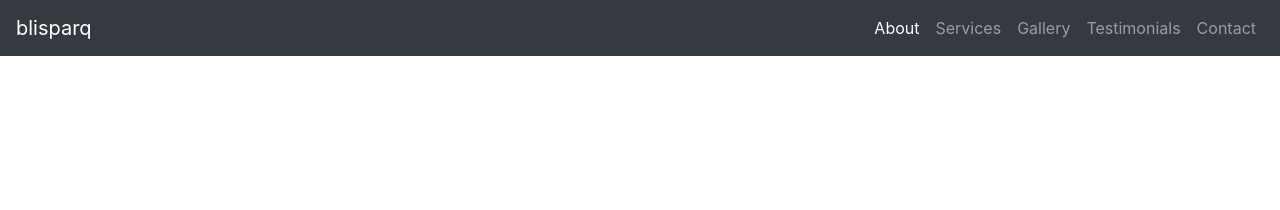
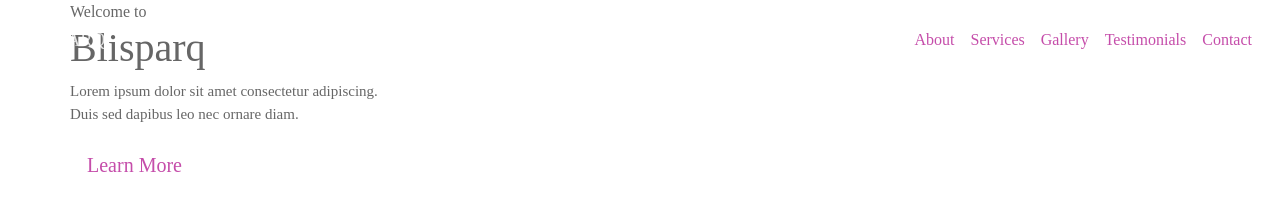
Before and after one commit to hellobree/HelloBree, a plain HTML site: page app/index.html in a window 1280 px wide. Drawn offline with nearby package versions, Linux system fonts and the light colour scheme.

Commit message:
Navigation - still need to complete header

```diff
--- a/app/index.html
+++ b/app/index.html
@@ -7,11 +7,14 @@
 
     <!-- Bootstrap CSS -->
     <link rel="stylesheet" href="https://stackpath.bootstrapcdn.com/bootstrap/4.1.1/css/bootstrap.min.css" integrity="sha384-WskhaSGFgHYWDcbwN70/dfYBj47jz9qbsMId/iRN3ewGhXQFZCSftd1LZCfmhktB" crossorigin="anonymous">
-
+    <!--Font Awesome-->
+    <link rel="stylesheet" href="https://use.fontawesome.com/releases/v5.0.13/css/all.css" integrity="sha384-DNOHZ68U8hZfKXOrtjWvjxusGo9WQnrNx2sqG0tfsghAvtVlRW3tvkXWZh58N9jp" crossorigin="anonymous">
+    <!---Custom CSS-->
+    <link rel="stylesheet" href="../dist/stylesheet.css">
     <title>Hello Bree!</title>
   </head>
   <body>
-    <nav class="navbar navbar-expand-md navbar-dark bg-dark fixed-top">
+    <nav id="menu" class="navbar navbar-expand-md fixed-top">
     <a class="navbar-brand" href="#">blisparq</a>
     <button class="navbar-toggler" type="button" data-toggle="collapse" data-target="#navbarsExampleDefault" aria-controls="navbarsExampleDefault" aria-expanded="false" aria-label="Toggle navigation">
       <span class="navbar-toggler-icon"></span>
@@ -38,9 +41,25 @@
 
 <!--/nav-->
     <!--Main-->
-    <section id="head">
-
-    </section>
+    <header id="header">
+      <div class="intro">
+        <div class="overlay">
+          <div class="container">
+            <div class="row">
+              <div class="intro-text">
+                <span>Welcome to</span>
+                <h1>Blisparq</h1>
+                <p>Lorem ipsum dolor sit amet consectetur adipiscing.
+                  <br>
+                    Duis sed dapibus leo nec ornare diam.
+                </p>
+                <a href="#about" class="btn btn-custtom btn-lg">Learn More</a>
+              </div>
+            </div>
+          </div>
+        </div>
+      </div>
+    </header>
 
 
     <!-- Optional JavaScript -->
--- /dev/null
+++ b/app/styles/scss/base/_typography.scss
@@ -0,0 +1,5 @@
+// _typography.scss
+@import url('https://fonts.googleapis.com/css?family=Open+Sans');
+
+
+$openSans: 'Open Sans, sans-serif';
--- a/app/styles/scss/layout/_global.scss
+++ b/app/styles/scss/layout/_global.scss
@@ -0,0 +1,62 @@
+body, html{
+  font-family: $openSans;
+  text-rendering: optimizeLegibility !important;
+  color: #666;
+  font-weight: 300;
+  width: 100% !important;
+  height: 100% !important;
+}
+
+h2{
+  margin: 0 0 20px 0;
+  font-weight: 400;
+  font-size: 36px;
+  color: #777;
+  text-transform: uppercase;
+}
+h3, h4{
+  font-size: 20px;
+  font-weight: 600;
+}
+h5{
+  text-transform: uppercase;
+  font-weight: 700;
+  line-height: 20px;
+}
+p{
+  font-size: 15px;
+}
+p.intro{
+  font-size: 16px;
+  margin: 12px 0 0;
+  line-height: 24px;
+}
+a{color: #C54DAA;}
+a:hover, a:focus{
+  text-decoration: none;
+  color: #222;
+}
+ul, ol{
+  list-style: none;
+  padding: 0;
+}
+.clearfix:after{
+  visibility: hidden;
+  display: block;
+  font-size: 0;
+  content: "";
+  clear: both;
+  height: 0;
+}
+.clearfix{display: inline-block;}
+
+hr{
+  height: 2px;
+  width: 70px;
+  text-align: center;
+  position: relative;
+  background: #C54DAA;
+  margin: 0 auto;
+  margin-bottom: 20px;
+  border: 0;
+}
--- a/app/styles/scss/layout/_header.scss
+++ b/app/styles/scss/layout/_header.scss
@@ -0,0 +1,17 @@
+//navigation
+
+
+#menu{
+  padding: 20px;
+  transition: all 0.8s;
+}
+#menu.navCustom{
+  background-color: rgba(248, 248, 248, 0);
+  border-color: rgba(231, 231, 231, 0);
+}
+#menu a.navbar-brand{
+  font-size: 18px;
+  color: rgba(255,255,255,0.8);
+  font-weight: 500;
+  text-transform: uppercase;
+}
--- a/app/styles/scss/main.scss
+++ b/app/styles/scss/main.scss
@@ -0,0 +1,3 @@
+@import 'base/typography';
+@import 'layout/global';
+@import 'layout/header';
```
Also changed, not shown: app/styles/scss/base/_reset.scss (added), app/styles/scss/base/reset.scss (deleted), app/styles/scss/base/typography.scss (deleted), dist/stylesheet.css, 1 other file.
